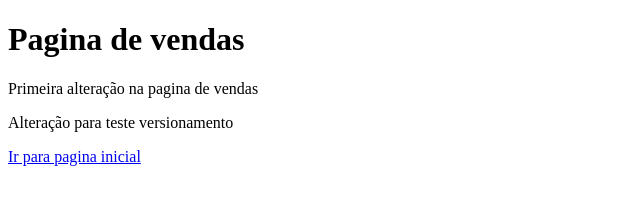
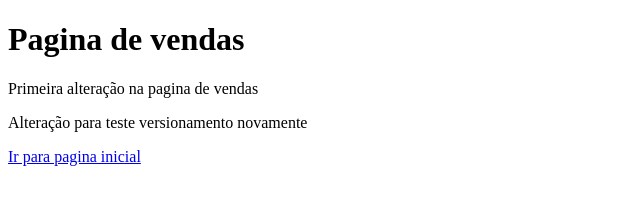
Before and after one commit to davigbra/Teste-Git, a plain HTML site: page funcoes.html in a window 1280 px wide. Shown: the full height of the page, 0-640 px from the left. Drawn offline with Linux system fonts and the light colour scheme.

Commit message:
Alteração para teste de conflito

```diff
--- a/funcoes.html
+++ b/funcoes.html
@@ -9,7 +9,7 @@
 <body>
     <h1>Pagina de vendas</h1>
     <p>Primeira alteração na pagina de vendas</p>
-    <p>Alteração para teste versionamento</p>
+    <p>Alteração para teste versionamento novamente</p>
     <a href="index.html">Ir para pagina inicial</a>
 </body>
 </html>
```
